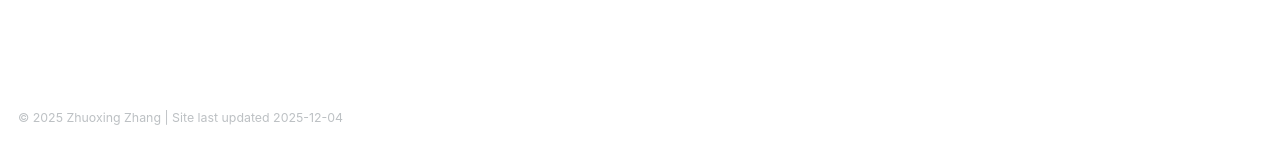
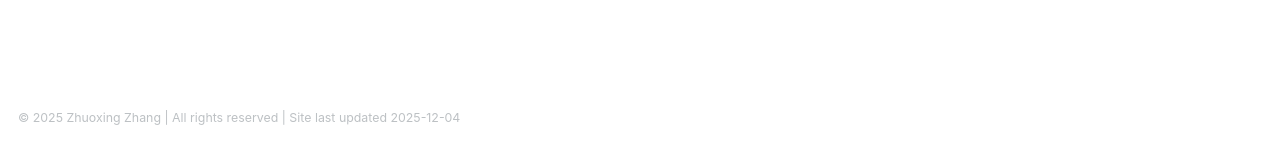
Before and after one commit to zhuoxingzhang/zhuoxingzhang.github.io, a Jekyll site: the page built from _pages/about.md, in a window 1280 px wide and 900 px high, scrolled down 785 px. Shown: the part 754-897 px from the top of the window. Built offline with Jekyll 4.4.1, drawn with Linux system fonts in a browser that asks for light colours; some web fonts are replaced.

Commit message:
Update footer.html

```diff
--- a/_includes/footer.html
+++ b/_includes/footer.html
@@ -20,5 +20,5 @@
 {% endif %} -->
 
 <div class="page__footer-copyright">
-  &copy; {{ site.time | date: '%Y' }} {{ site.name | default: site.title }} | Site last updated {{ "now" | date: '%Y-%m-%d' %}}
+  &copy; {{ site.time | date: '%Y' }} {{ site.name | default: site.title }} | All rights reserved | Site last updated {{ "now" | date: '%Y-%m-%d' %}}
 </div>
```
